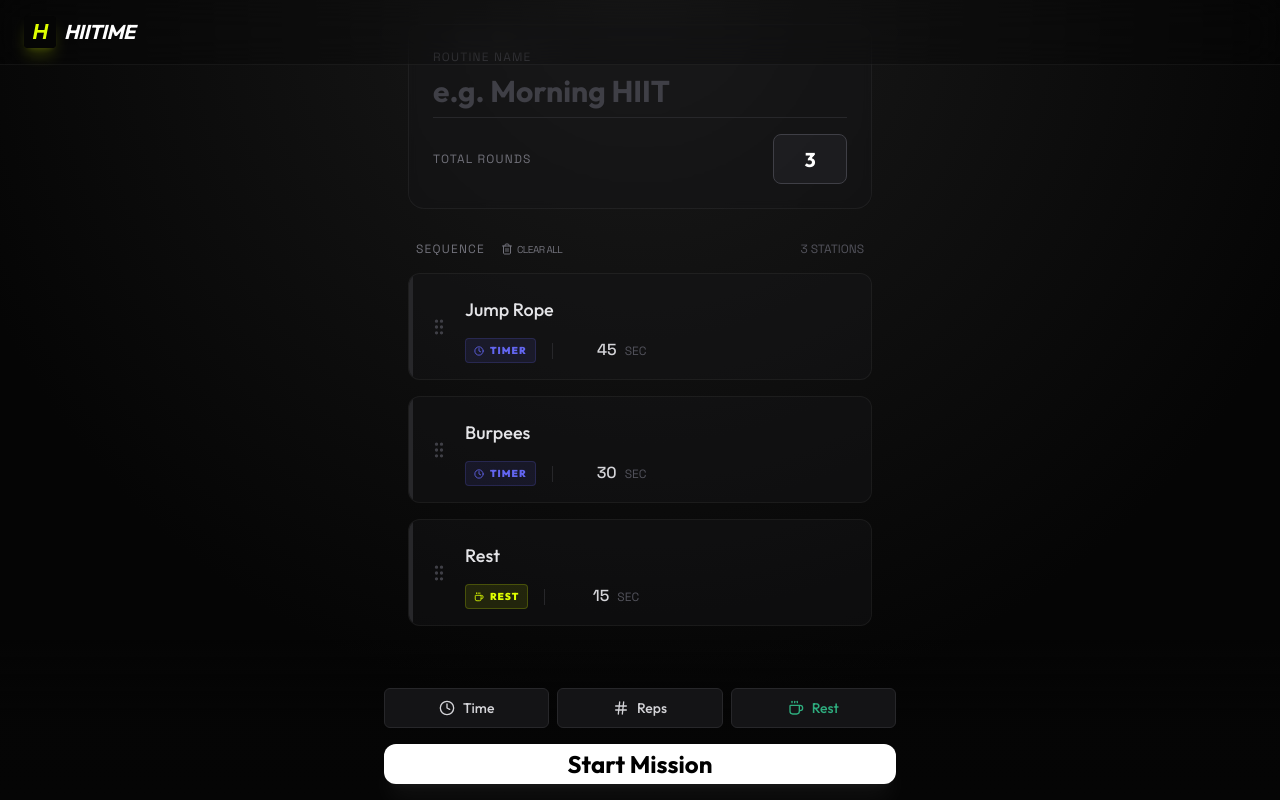
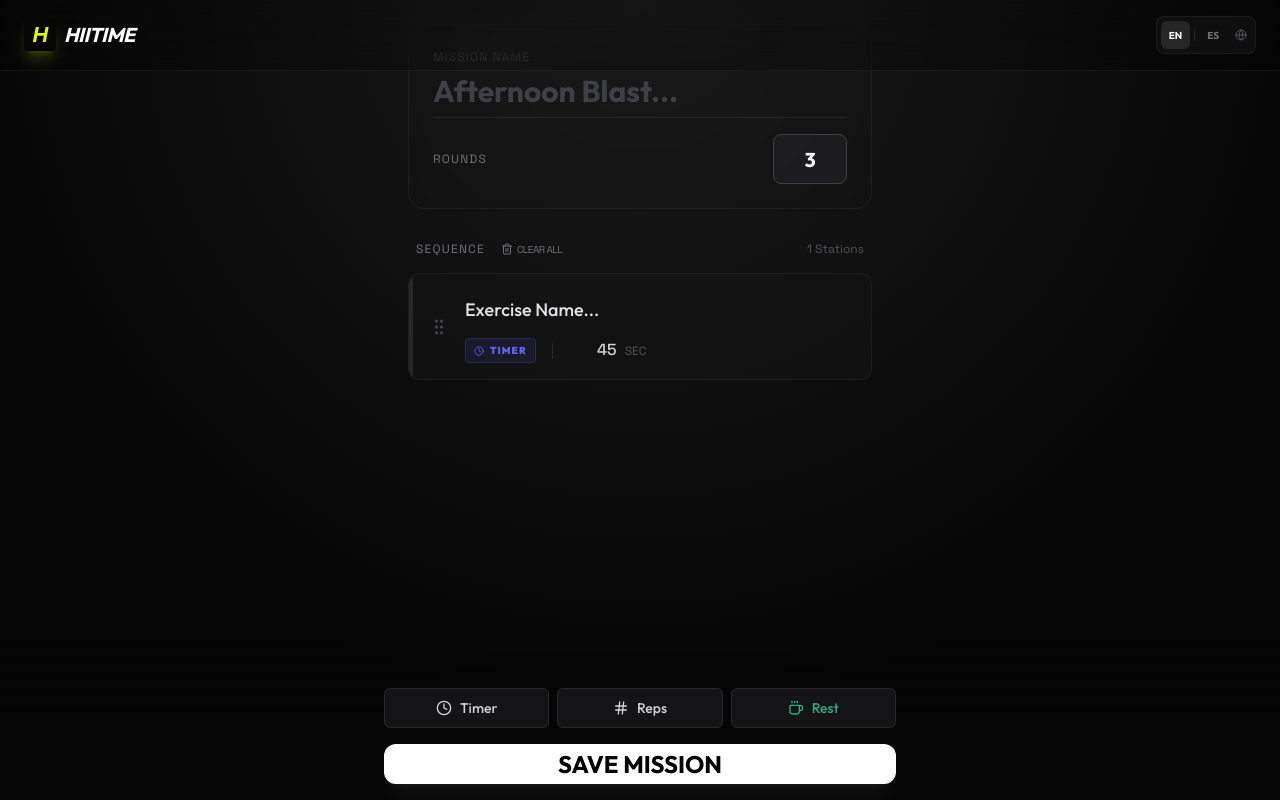
Before and after one commit to tepagola/HiiTime, a React (Vite) app: page / in a window 1280 px wide. Built offline with nearby package versions, Linux system fonts and the light colour scheme.

Commit message:
feat: Implement core application structure, views, state management, and internationalization with initial English and Spanish locales.

```diff
--- a/src/App.tsx
+++ b/src/App.tsx
@@ -7,10 +7,12 @@ import { Summary } from './views/Summary';
 import { usePlanStore } from './stores/usePlanStore';
 import { Button } from './components/ui/button';
 import { Play } from 'lucide-react';
+import { useTranslation } from './lib/i18n';
 
 function App() {
     const { currentPlan, session, startSession, isEditing, editPlan, isNew } = usePlanStore();
     const [isHydrated, setIsHydrated] = useState(false);
+    const { t } = useTranslation();
 
     useEffect(() => {
         // Wait for both React hydration and Zustand persistence hydration
@@ -40,30 +42,30 @@ function App() {
             return (
                 <div className="flex flex-col items-center justify-center h-full space-y-8 py-12 animate-fade-in">
                     <div className="text-center space-y-2">
-                        <span className="text-sm font-mono uppercase tracking-widest text-brand-accent">Ready to Start</span>
+                        <span className="text-sm font-mono uppercase tracking-widest text-brand-accent">{t('app.readyToStart')}</span>
                         <h2 className="text-4xl font-bold text-white tracking-tight">{currentPlan.name}</h2>
                     </div>
 
                     <div className="space-y-4 w-full">
                         <div className="glass p-6 rounded-2xl flex justify-between items-center border border-white/5 bg-zinc-900/40">
-                            <span className="text-zinc-400 font-medium">Rounds</span>
+                            <span className="text-zinc-400 font-medium">{t('app.rounds')}</span>
                             <span className="text-2xl font-bold font-mono">{currentPlan.rounds}</span>
                         </div>
                         <div className="glass p-6 rounded-2xl flex justify-between items-center border border-white/5 bg-zinc-900/40">
-                            <span className="text-zinc-400 font-medium">Stations</span>
+                            <span className="text-zinc-400 font-medium">{t('app.stations')}</span>
                             <span className="text-2xl font-bold font-mono">{currentPlan.exercises.length}</span>
                         </div>
                         <div className="bg-brand-neon/5 border border-brand-neon/20 p-4 rounded-xl text-center">
-                            <span className="text-brand-neon text-sm font-bold uppercase tracking-widest">Get Ready!</span>
+                            <span className="text-brand-neon text-sm font-bold uppercase tracking-widest">{t('app.getReady')}</span>
                         </div>
                     </div>
 
                     <div className="w-full flex flex-col gap-3">
                         <Button variant="giant" onClick={startSession} className="w-full bg-white text-black hover:bg-zinc-200 shadow-[0_0_40px_-10px_rgba(255,255,255,0.3)]">
-                            <Play className="mr-3 h-8 w-8 fill-current" /> <span className="text-xl font-bold tracking-wide">START MISSION</span>
+                            <Play className="mr-3 h-8 w-8 fill-current" /> <span className="text-xl font-bold tracking-wide">{t('app.startMission')}</span>
                         </Button>
                         <Button variant="outline" onClick={editPlan} className="w-full border-white/10 text-zinc-400 hover:text-white hover:bg-white/5 py-4 h-auto">
-                            Edit Routine
+                            {t('app.editRoutine')}
                         </Button>
                     </div>
                 </div>
--- /dev/null
+++ b/src/components/LanguageSelector.tsx
@@ -0,0 +1,38 @@
+
+import { useSettingsStore } from '../stores/useSettingsStore';
+import { Button } from './ui/button';
+import { Globe } from 'lucide-react';
+import { cn } from '../lib/utils';
+
+export const LanguageSelector = () => {
+    const { language, setLanguage } = useSettingsStore();
+
+    return (
+        <div className="flex items-center gap-1 bg-zinc-900/50 p-1 rounded-lg border border-white/5 backdrop-blur-sm">
+            <Button
+                variant="ghost"
+                size="sm"
+                onClick={() => setLanguage('en')}
+                className={cn(
+                    "h-7 px-2 text-[10px] font-bold transition-all",
+                    language === 'en' ? "bg-white/10 text-white" : "text-zinc-500 hover:text-zinc-300"
+                )}
+            >
+                EN
+            </Button>
+            <div className="w-px h-3 bg-zinc-800" />
+            <Button
+                variant="ghost"
+                size="sm"
+                onClick={() => setLanguage('es')}
+                className={cn(
+                    "h-7 px-2 text-[10px] font-bold transition-all",
+                    language === 'es' ? "bg-white/10 text-white" : "text-zinc-500 hover:text-zinc-300"
+                )}
+            >
+                ES
+            </Button>
+            <Globe size={12} className="ml-1 mr-1 text-zinc-600" />
+        </div>
+    );
+};
--- a/src/components/Layout.tsx
+++ b/src/components/Layout.tsx
@@ -1,8 +1,11 @@
 import React from 'react';
 import { usePlanStore } from '../stores/usePlanStore';
+import { LanguageSelector } from './LanguageSelector';
+import { useTranslation } from '../lib/i18n';
 
 export const Layout = ({ children }: { children: React.ReactNode }) => {
     const { currentPlan, clearPlan } = usePlanStore();
+    const { t } = useTranslation();
 
     return (
         <div className="flex flex-col min-h-screen bg-transparent text-foreground font-sans selection:bg-brand-neon selection:text-black">
@@ -11,18 +14,22 @@ export const Layout = ({ children }: { children: React.ReactNode }) => {
                     <img src="/icon.svg" alt="HiiTime Logo" className="w-8 h-8 rounded shadow-lg shadow-brand-neon/20" />
                     <h1 className="text-xl font-bold tracking-tight text-white uppercase italic">HiiTime</h1>
                 </div>
+
+                <div className="flex items-center gap-4">
+                    <LanguageSelector />
                     {currentPlan && (
                         <button
                             onClick={() => {
-                            if (window.confirm('Are you sure you want to delete this plan?')) {
+                                if (window.confirm(t('common.delete') + '?')) {
                                     clearPlan();
                                 }
                             }}
                             className="text-xs font-mono uppercase tracking-widest text-zinc-500 hover:text-red-400 transition-colors"
                         >
-                        New Mission
+                            {t('summary.backToHQ')}
                         </button>
                     )}
+                </div>
             </header>
             <main className="flex-1 flex flex-col p-4 md:p-6 max-w-lg mx-auto w-full pt-24">
                 {children}
--- /dev/null
+++ b/src/lib/i18n.ts
@@ -0,0 +1,31 @@
+
+import { useSettingsStore } from '../stores/useSettingsStore';
+import en from '../locales/en.json';
+import es from '../locales/es.json';
+
+const translations: Record<string, any> = { en, es };
+
+/**
+ * Simple translation helper
+ * Usage: t('app.readyToStart')
+ */
+export const t = (path: string): string => {
+    const { language } = useSettingsStore.getState();
+    const dictionary = translations[language] || en;
+
+    return path.split('.').reduce((obj, key) => obj?.[key], dictionary) || path;
+};
+
+/**
+ * Hook version for reactive updates
+ */
+export const useTranslation = () => {
+    const language = useSettingsStore((state) => state.language);
+    const dictionary = translations[language] || en;
+
+    const translate = (path: string): string => {
+        return path.split('.').reduce((obj, key) => obj?.[key], dictionary) || path;
+    };
+
+    return { t: translate, language };
+};
--- /dev/null
+++ b/src/locales/en.json
@@ -0,0 +1,54 @@
+{
+    "app": {
+        "readyToStart": "Ready to Start",
+        "rounds": "Rounds",
+        "stations": "Stations",
+        "getReady": "Get Ready!",
+        "startMission": "START MISSION",
+        "editRoutine": "Edit Routine"
+    },
+    "editor": {
+        "title": "Mission Briefing",
+        "missionName": "Mission Name",
+        "missionNamePlaceholder": "Afternoon Blast...",
+        "rounds": "Rounds",
+        "stations": "Stations",
+        "addExercise": "Add Exercise",
+        "quickAdd": "Quick Add",
+        "types": {
+            "timer": "Timer",
+            "reps": "Reps",
+            "rest": "Rest"
+        },
+        "placeholders": {
+            "exerciseName": "Exercise Name...",
+            "duration": "Seconds",
+            "reps": "Reps"
+        },
+        "saveMission": "SAVE MISSION",
+        "clearAll": "Clear All"
+    },
+    "runner": {
+        "go": "GO!",
+        "paused": "PAUSED",
+        "lastRound": "LAST ROUND",
+        "round": "ROUND",
+        "next": "NEXT",
+        "finish": "FINISH",
+        "nextExercise": "Next Exercise",
+        "done": "DONE"
+    },
+    "summary": {
+        "title": "Mission Accomplished",
+        "totalTime": "Total Time",
+        "calories": "Est. Calories",
+        "avgHeartRate": "Avg Heart Rate",
+        "backToHQ": "BACK TO HQ",
+        "stats": "Performance Data"
+    },
+    "common": {
+        "cancel": "Cancel",
+        "delete": "Delete",
+        "save": "Save"
+    }
+}
--- /dev/null
+++ b/src/locales/es.json
@@ -0,0 +1,54 @@
+{
+    "app": {
+        "readyToStart": "Preparado para Empezar",
+        "rounds": "Rondas",
+        "stations": "Estaciones",
+        "getReady": "¡Prepárate!",
+        "startMission": "INICIAR MISIÓN",
+        "editRoutine": "Editar Rutina"
+    },
+    "editor": {
+        "title": "Briefing de la Misión",
+        "missionName": "Nombre de la Misión",
+        "missionNamePlaceholder": "Fuego de tarde...",
+        "rounds": "Rondas",
+        "stations": "Estaciones",
+        "addExercise": "Añadir Ejercicio",
+        "quickAdd": "Acceso Rápido",
+        "types": {
+            "timer": "Tiempo",
+            "reps": "Reps",
+            "rest": "Descanso"
+        },
+        "placeholders": {
+            "exerciseName": "Nombre del Ejercicio...",
+            "duration": "Segundos",
+            "reps": "Reps"
+        },
+        "saveMission": "GUARDAR MISIÓN",
+        "clearAll": "Borrar Todo"
+    },
+    "runner": {
+        "go": "¡DALE!",
+        "paused": "PAUSA",
+        "lastRound": "ÚLTIMA RONDA",
+        "round": "RONDA",
+        "next": "SIGUIENTE",
+        "finish": "TERMINAR",
+        "nextExercise": "Siguiente Ejercicio",
+        "done": "HECHO"
+    },
+    "summary": {
+        "title": "Misión Cumplida",
+        "totalTime": "Tiempo Total",
+        "calories": "Calorías Est.",
+        "avgHeartRate": "Pulsaciones Med.",
+        "backToHQ": "VOLVER AL CG",
+        "stats": "Datos de Rendimiento"
+    },
+    "common": {
+        "cancel": "Cancelar",
+        "delete": "Borrar",
+        "save": "Guardar"
+    }
+}
--- /dev/null
+++ b/src/stores/useSettingsStore.ts
@@ -0,0 +1,27 @@
+
+import { create } from 'zustand';
+import { persist } from 'zustand/middleware';
+
+type Language = 'en' | 'es';
+
+interface SettingsState {
+    language: Language;
+    setLanguage: (lang: Language) => void;
+}
+
+const getBrowserLanguage = (): Language => {
+    const lang = navigator.language || (navigator as any).userLanguage || 'en';
+    return lang.toLowerCase().startsWith('es') ? 'es' : 'en';
+};
+
+export const useSettingsStore = create<SettingsState>()(
+    persist(
+        (set) => ({
+            language: getBrowserLanguage(),
+            setLanguage: (lang) => set({ language: lang }),
+        }),
+        {
+            name: 'hiitime_settings',
+        }
+    )
+);
--- a/src/views/PlanEditor.tsx
+++ b/src/views/PlanEditor.tsx
@@ -5,6 +5,7 @@ import { Button } from '../components/ui/button';
 import { Input } from '../components/ui/input';
 import { ExerciseType, Plan } from '../types/models';
 import { cn } from '../lib/utils';
+import { useTranslation } from '../lib/i18n';
 
 type FormValues = {
     planName: string;
@@ -20,6 +21,7 @@ type FormValues = {
 
 export const PlanEditor = () => {
     const { currentPlan, savePlan, isNew } = usePlanStore();
+    const { t } = useTranslation();
 
     const { register, control, handleSubmit, formState: { errors } } = useForm<FormValues>({
         defaultValues: isNew ? {
@@ -40,9 +42,7 @@ export const PlanEditor = () => {
             planName: '',
             rounds: 3,
             exercises: [
-                { id: (crypto.randomUUID ? crypto.randomUUID() : Math.random().toString(36).substring(2, 9)), name: 'Jump Rope', type: 'timer', duration: 45, reps: 0 },
-                { id: (crypto.randomUUID ? crypto.randomUUID() : Math.random().toString(36).substring(2, 9)), name: 'Burpees', type: 'timer', duration: 30, reps: 0 },
-                { id: (crypto.randomUUID ? crypto.randomUUID() : Math.random().toString(36).substring(2, 9)), name: 'Rest', type: 'rest', duration: 15, reps: 0 },
+                { id: (crypto.randomUUID ? crypto.randomUUID() : Math.random().toString(36).substring(2, 9)), name: t('editor.placeholders.exerciseName'), type: 'timer', duration: 45, reps: 0 },
             ]
         })
     });
@@ -73,7 +73,7 @@ export const PlanEditor = () => {
     const addExercise = (type: ExerciseType) => {
         append({
             id: (crypto.randomUUID ? crypto.randomUUID() : Math.random().toString(36).substring(2, 9)),
-            name: type === 'rest' ? 'Rest' : 'New Exercise',
+            name: type === 'rest' ? t('editor.types.rest') : '',
             type,
             duration: type === 'rest' ? 30 : 45,
             reps: 10
@@ -86,10 +86,10 @@ export const PlanEditor = () => {
             <div className="space-y-6 bg-zinc-900/30 p-6 rounded-2xl border border-white/5 backdrop-blur-sm">
                 <div className="space-y-4">
                     <div>
-                        <label className="text-xs font-mono uppercase tracking-widest text-zinc-500 mb-2 block">Routine Name</label>
+                        <label className="text-xs font-mono uppercase tracking-widest text-zinc-500 mb-2 block">{t('editor.missionName')}</label>
                         <Input
                             {...register("planName", { required: true })}
-                            placeholder="e.g. Morning HIIT"
+                            placeholder={t('editor.missionNamePlaceholder')}
                             className="text-3xl font-bold bg-transparent border-none placeholder:text-zinc-700 p-0 h-auto focus-visible:ring-0 text-white"
                         />
                         {errors.planName && <span className="text-red-500 text-xs mt-1 block">A name is required for your mission.</span>}
@@ -97,7 +97,7 @@ export const PlanEditor = () => {
                     </div>
 
                     <div className="flex items-center justify-between">
-                        <label className="text-xs font-mono uppercase tracking-widest text-zinc-500">Total Rounds</label>
+                        <label className="text-xs font-mono uppercase tracking-widest text-zinc-500">{t('editor.rounds')}</label>
                         <div className="flex items-center bg-zinc-800/50 rounded-lg p-1 border border-zinc-700">
                             <Input
                                 type="number"
@@ -121,11 +121,11 @@ export const PlanEditor = () => {
                                 className="text-[10px] font-mono uppercase tracking-tighter text-zinc-500 hover:text-red-400 transition-colors flex items-center gap-1"
                             >
                                 <Trash2 size={12} />
-                                CLEAR ALL
+                                {t('editor.clearAll')}
                             </button>
                         )}
                     </div>
-                    <span className="text-xs text-zinc-600 font-mono">{fields.length} STATIONS</span>
+                    <span className="text-xs text-zinc-600 font-mono">{fields.length} {t('editor.stations')}</span>
                 </div>
 
                 {fields.map((field, index) => (
@@ -141,7 +141,7 @@ export const PlanEditor = () => {
                                 <div className="flex items-center justify-between gap-3">
                                     <Input
                                         {...register(`exercises.${index}.name` as const, { required: true })}
-                                        placeholder="Exercise Name"
+                                        placeholder={t('editor.placeholders.exerciseName')}
                                         className="flex-1 bg-transparent border-none p-0 h-auto text-lg font-medium text-zinc-200 focus-visible:ring-0 placeholder:text-zinc-700"
                                     />
                                     <Button
@@ -165,7 +165,7 @@ export const PlanEditor = () => {
                                     )}>
                                         {field.type === 'rest' ? <Coffee size={10} /> :
                                             field.type === 'timer' ? <Clock size={10} /> : <Hash size={10} />}
-                                        {field.type}
+                                        {t(`editor.types.${field.type}`)}
                                     </div>
 
                                     <div className="h-4 w-px bg-zinc-800" />
@@ -201,17 +201,17 @@ export const PlanEditor = () => {
                 <div className="max-w-lg mx-auto space-y-4">
                     <div className="grid grid-cols-3 gap-2">
                         <Button type="button" variant="outline" onClick={() => addExercise('timer')} className="bg-zinc-900/80 border-zinc-800 hover:bg-zinc-800 hover:border-zinc-600 text-zinc-300">
-                            <Clock size={16} className="mr-2" /> Time
+                            <Clock size={16} className="mr-2" /> {t('editor.types.timer')}
                         </Button>
                         <Button type="button" variant="outline" onClick={() => addExercise('reps')} className="bg-zinc-900/80 border-zinc-800 hover:bg-zinc-800 hover:border-zinc-600 text-zinc-300">
-                            <Hash size={16} className="mr-2" /> Reps
+                            <Hash size={16} className="mr-2" /> {t('editor.types.reps')}
                         </Button>
                         <Button type="button" variant="outline" onClick={() => addExercise('rest')} className="bg-zinc-900/80 border-zinc-800 hover:bg-zinc-800 hover:border-zinc-600 text-emerald-400/80 hover:text-emerald-400">
-                            <Coffee size={16} className="mr-2" /> Rest
+                            <Coffee size={16} className="mr-2" /> {t('editor.types.rest')}
                         </Button>
                     </div>
                     <Button type="submit" variant="giant" className="w-full bg-white text-black hover:bg-zinc-200 shadow-xl shadow-white/5">
-                        Start Mission
+                        {t('editor.saveMission')}
                     </Button>
                 </div>
             </div>
--- a/src/views/Summary.tsx
+++ b/src/views/Summary.tsx
@@ -1,9 +1,11 @@
 import { usePlanStore } from '../stores/usePlanStore';
 import { Button } from '../components/ui/button';
 import { Trophy, RotateCcw, Calendar, Activity } from 'lucide-react';
+import { useTranslation } from '../lib/i18n';
 
 export const Summary = () => {
     const { clearPlan, currentPlan } = usePlanStore();
+    const { t } = useTranslation();
 
     const handleNewPlan = () => {
         clearPlan();
@@ -23,10 +25,12 @@ export const Summary = () => {
 
             <div className="space-y-6 max-w-lg animate-[fadeIn_0.5s_ease-out_0.2s_forwards] opacity-0" style={{ animationFillMode: 'forwards' }}>
                 <h1 className="text-5xl md:text-6xl font-black text-white tracking-tighter uppercase italic drop-shadow-lg">
-                    Mission<br />Accomplished
+                    {t('summary.title').split(' ').map((word, i) => (
+                        <span key={i}>{word}{i === 0 ? <br /> : ''}</span>
+                    ))}
                 </h1>
                 <div className="text-zinc-400 text-xl font-medium">
-                    You crushed
+                    {t('runner.finish')}
                     <div className="mt-2 text-3xl font-bold text-transparent bg-clip-text bg-gradient-to-r from-brand-neon to-brand-accent truncate max-w-xs mx-auto px-4 py-1">
                         {currentPlan.name}
                     </div>
@@ -37,18 +41,18 @@ export const Summary = () => {
                 <div className="bg-zinc-900/50 border border-white/5 p-4 rounded-2xl flex flex-col items-center justify-center gap-1 backdrop-blur-sm">
                     <Activity size={20} className="text-brand-accent mb-1" />
                     <span className="text-2xl font-bold font-mono">{currentPlan.rounds}</span>
-                    <span className="text-[10px] uppercase tracking-widest text-zinc-500">Rounds</span>
+                    <span className="text-[10px] uppercase tracking-widest text-zinc-500">{t('app.rounds')}</span>
                 </div>
                 <div className="bg-zinc-900/50 border border-white/5 p-4 rounded-2xl flex flex-col items-center justify-center gap-1 backdrop-blur-sm">
                     <Calendar size={20} className="text-brand-neon mb-1" />
                     <span className="text-2xl font-bold font-mono">{currentPlan.exercises.length}</span>
-                    <span className="text-[10px] uppercase tracking-widest text-zinc-500">Stations</span>
+                    <span className="text-[10px] uppercase tracking-widest text-zinc-500">{t('app.stations')}</span>
                 </div>
             </div>
 
             <div className="w-full max-w-md pt-8 animate-[fadeIn_0.5s_ease-out_0.6s_forwards] opacity-0" style={{ animationFillMode: 'forwards' }}>
                 <Button variant="giant" onClick={handleNewPlan} className="w-full bg-white text-black hover:bg-zinc-200">
-                    <RotateCcw className="mr-2 h-6 w-6" /> Start New Mission
+                    <RotateCcw className="mr-2 h-6 w-6" /> {t('summary.backToHQ')}
                 </Button>
             </div>
         </div>
```
Also changed, not shown: src/views/WorkoutRunner.tsx (+8 -6 lines), 7 other files (tests, documents, lock files or other folders). Lines whose indentation alone changed are shown as unchanged.
